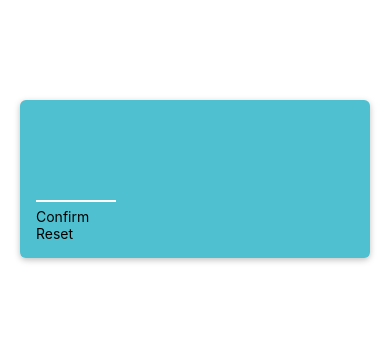
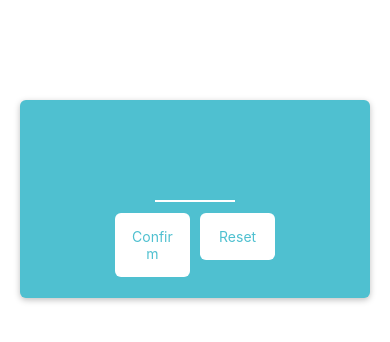
Before and after one commit to hanifomarr/guessing-game-app, a React Native app: screen / in a window 390 px wide. Shown: the top 342 px of the page. Built offline with nearby package versions, Linux system fonts and the light colour scheme.

Commit message:
Add styling to Primary Button

```diff
--- a/components/PrimaryButton.js
+++ b/components/PrimaryButton.js
@@ -1,11 +1,45 @@
-import { View, Text } from "react-native";
+import { View, Text, Pressable, StyleSheet } from "react-native";
 
 const PrimaryButton = ({ children }) => {
+  function pressHandler() {
+    console.log("PRESS");
+  }
+
   return (
-    <View>
-      <Text>{children}</Text>
+    <View style={styles.buttonOuterContainer}>
+      <Pressable
+        style={({ pressed }) =>
+          pressed
+            ? [styles.buttonInnerContainer, styles.pressed]
+            : styles.buttonInnerContainer
+        }
+        onPress={pressHandler}
+        android_ripple={{ color: "#F7FFE5" }}
+      >
+        <Text style={styles.buttonText}>{children}</Text>
+      </Pressable>
     </View>
   );
 };
 
 export default PrimaryButton;
+
+const styles = StyleSheet.create({
+  buttonOuterContainer: {
+    margin: 5,
+    borderRadius: 6,
+    overflow: "hidden",
+  },
+  buttonInnerContainer: {
+    padding: 15,
+    backgroundColor: "white",
+    elevation: 2,
+  },
+  pressed: {
+    opacity: 0.75,
+  },
+  buttonText: {
+    textAlign: "center",
+    color: "#4FC0D0",
+  },
+});
--- a/screens/StartGameScreen.js
+++ b/screens/StartGameScreen.js
@@ -11,8 +11,14 @@
         autoCapitalize="none"
         autoCorrect={false}
       />
-      <PrimaryButton>Confirm</PrimaryButton>
-      <PrimaryButton>Reset</PrimaryButton>
+      <View style={styles.buttonsContainer}>
+        <View style={styles.buttonContainer}>
+          <PrimaryButton>Confirm</PrimaryButton>
+        </View>
+        <View style={styles.buttonContainer}>
+          <PrimaryButton>Reset</PrimaryButton>
+        </View>
+      </View>
     </View>
   );
 };
@@ -21,6 +27,7 @@
 
 const styles = StyleSheet.create({
   inputContainer: {
+    alignItems: "center",
     marginTop: 100,
     marginHorizontal: 20,
     padding: 16,
@@ -43,4 +50,10 @@
     borderBottomColor: "white",
     marginVertical: 6,
   },
+  buttonsContainer: {
+    flexDirection: "row",
+  },
+  buttonContainer: {
+    flex: 1,
+  },
 });
```
